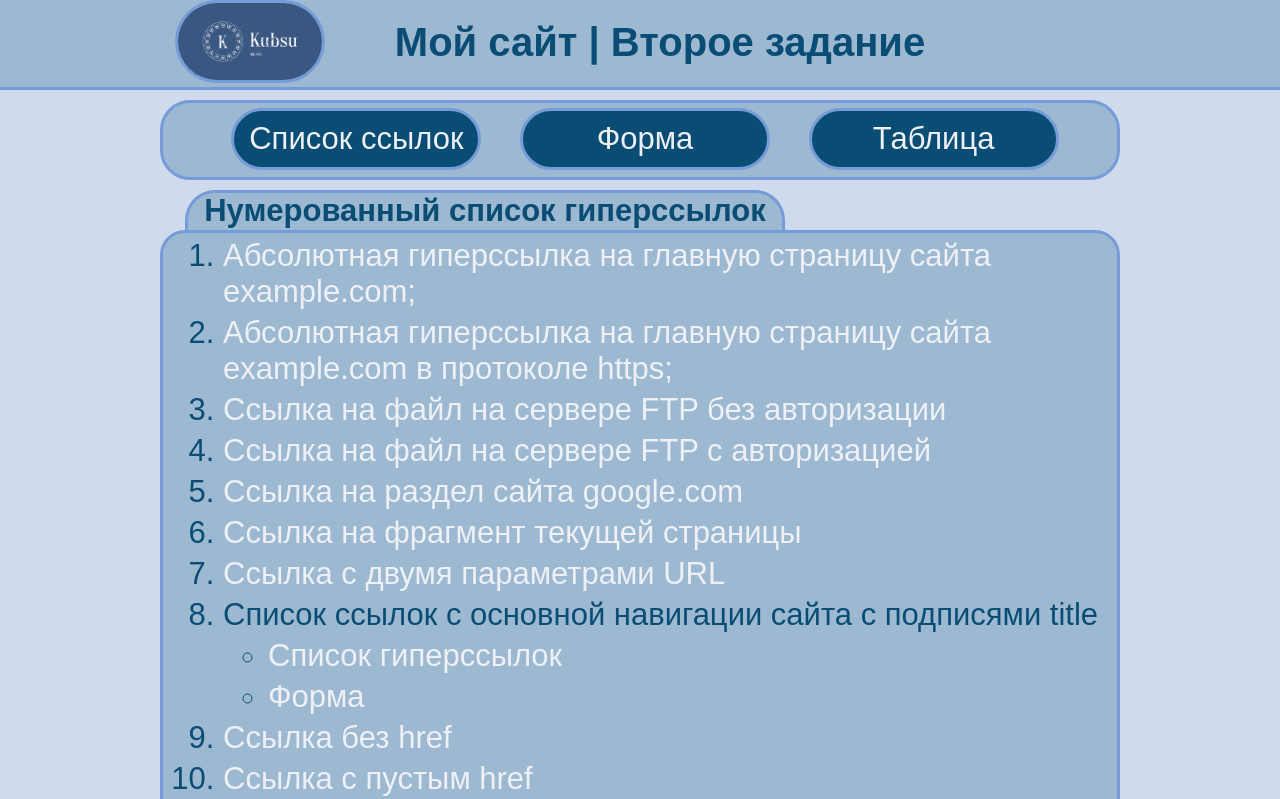
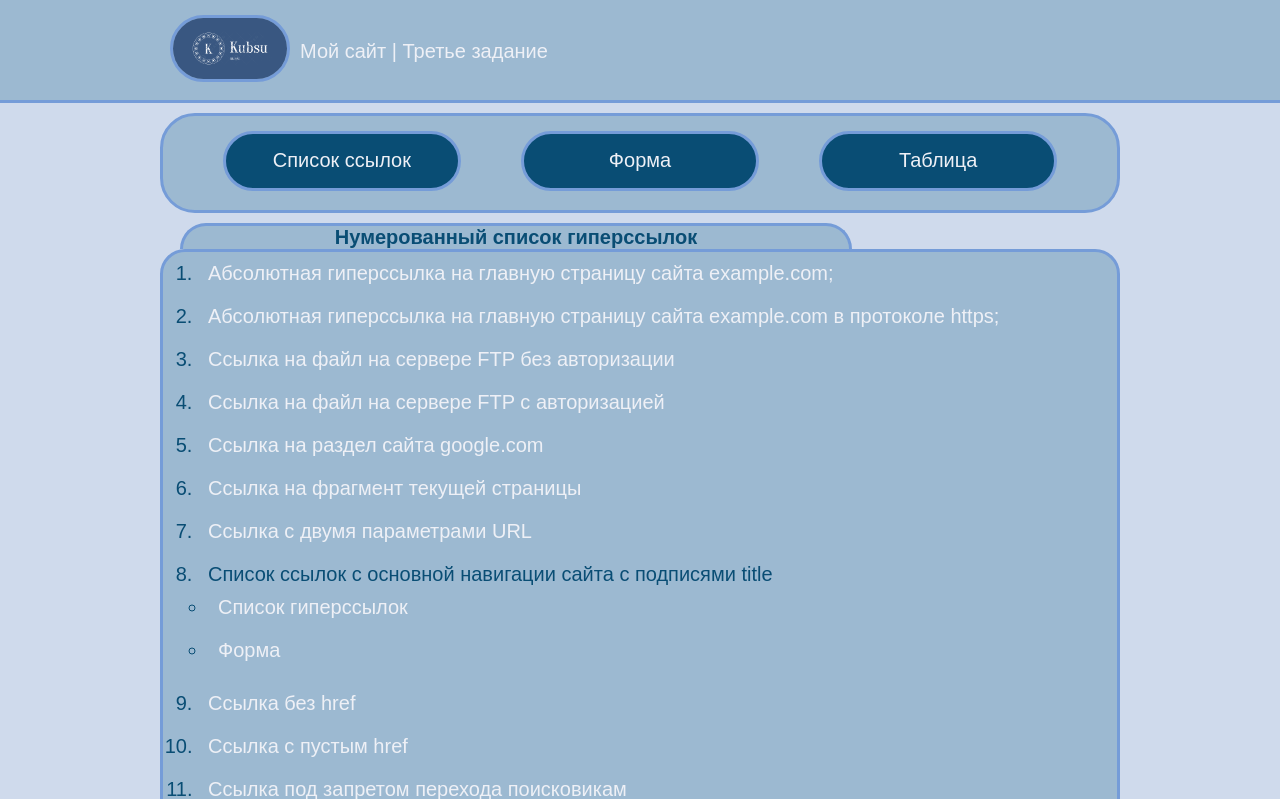
Before and after one commit to xrainie/web3, a plain HTML site: page index.html in a window 1280 px wide. Shown: the top 799 px of the page. Drawn offline with Linux system fonts and the light colour scheme.

Commit message:
well done

```diff
--- a/index.html
+++ b/index.html
@@ -8,21 +8,20 @@
     <link rel="stylesheet" href="style.css" />
   </head>
   <body>
+    <div class="main">
       <header>
-      <div>
-        <img class="page-logo" src="logo.png" alt="Лого" />
-        <a href="#top">Мой сайт | Второе задание</a>
+        <div class="header-content">
+          <img src="logo.png" alt="Лого kubsu" />
+          <a href="#top">Мой сайт | Третье задание</a>
         </div>
       </header>
-    <nav class="page-nav">
-      <ul>
-        <li><a href="#list">Список ссылок</a></li>
-        <li><a href="#form">Форма</a></li>
-        <li><a href="#page-table">Таблица</a></li>
-      </ul>
+      <nav>
+        <div><a href="#list">Список ссылок</a></div>
+        <div><a href="#form">Форма</a></div>
+        <div><a href="#page-table">Таблица</a></div>
       </nav>
-    <section class="list" id="list">
-      <div style="padding: 0; border:none; background-color:#cfdaec;">
+      <div class="main-content">
+        <div>
           <h2 class="page-content-bottom">Нумерованный список гиперссылок</h2>
           <div class="page-content">
             <ol>
@@ -100,6 +99,7 @@
                   width="500"
                   height="400"
                   usemap="#map"
+                  style="width: 80%; min-height: 300px;"
                 />
                 <p>
                   <map name="map"
@@ -155,45 +155,10 @@
           </div>
               </section>
         </div>
-    <div style="padding: 0; border:none; background-color:#cfdaec;">
-      <h2 class="page-content-bottom">Таблица</h2>
-      <div class="page-table" id="page-table">
-        <table>
-          <caption>
-            Caption
-          </caption>
-          <tr>
-            <th>Заголовок 1</th>
-            <th>Заголовок 2</th>
-            <th>Заголовок 3</th>
-          </tr>
-          <tr>
-            <td colspan="3">Объединенные ячейки</td>
-          </tr>
-          <tr>
-            <td rowspan="2">Значение 1</td>
-            <td>Значение 2</td>
-            <td>Значение 3</td>
-          </tr>
-          <tr>
-            <td colspan="2">Объед. ячейки</td>
-          </tr>
-          <tr>
-            <td>Значение 1</td>
-            <td>Значение 2</td>
-            <td>Значение 3</td>
-          </tr>
-          <tr>
-            <td>Значение 1</td>
-            <td>Значение 2</td>
-            <td>Значение 3</td>
-          </tr>
-        </table>
       </div>
-    </div>
-    <div style="padding: 0; border:none; background-color:#cfdaec;">
+      <div class="main-form">
         <h2 class="page-content-bottom">Форма</h2>
-      <div class="form" id="form">
+      <div class="form, page-content" id="form">
         <form action="/" method="post">
           <label>
             Текстовое поле
@@ -268,6 +233,43 @@
         </form>
       </div>
       </div>
-    <footer>(c)Соболев Владислав Викторович 2022</footer>
+      <div class="main-table">
+        <h2 class="page-content-bottom">Таблица</h2>
+      <div class="page-table, page-content" id="page-table">
+        <table>
+          <caption>
+            Caption
+          </caption>
+          <tr>
+            <th>Заголовок 1</th>
+            <th>Заголовок 2</th>
+            <th>Заголовок 3</th>
+          </tr>
+          <tr>
+            <td colspan="3">Объединенные ячейки</td>
+          </tr>
+          <tr>
+            <td rowspan="2">Значение 1</td>
+            <td>Значение 2</td>
+            <td>Значение 3</td>
+          </tr>
+          <tr>
+            <td colspan="2">Объед. ячейки</td>
+          </tr>
+          <tr>
+            <td>Значение 1</td>
+            <td>Значение 2</td>
+            <td>Значение 3</td>
+          </tr>
+          <tr>
+            <td>Значение 1</td>
+            <td>Значение 2</td>
+            <td>Значение 3</td>
+          </tr>
+        </table>
+      </div>
+      </div>
+      <footer>(с) Владислав Соболев Викторович 2022</footer>
+    </div>
   </body>
 </html>
--- a/style.css
+++ b/style.css
@@ -1,8 +1,8 @@
 * {
   font-family: Arial, Helvetica, sans-serif;
-  font-size: 31px;
-  text-align: center;
+  font-size: 20px;
   margin: 0;
+  padding: 0;
   color: #094d74;
   box-sizing: border-box;
 }
@@ -14,111 +14,84 @@ a {
   color: #eef0f6;
 }
 li {
-  margin: 5px;
 }
-div {
+.main {
+  display: flex;
+  flex-direction: column;
+  justify-content: space-between;
+}
+header {
+  background-color: #9cb9d1;
+  width: 100%;
+  min-height: 100px;
+  border-bottom: 3px solid #759cd8;
+  margin-bottom: 10px;
+}
+header img {
+  max-width: 120px;
+  max-height: 80px;
+  border: 3px solid #759cd8;
+  border-radius: 35px;
   margin: 0 auto;
-  padding: 0 0 0 15px;
-  max-width: 960px;
+  float: left;
+}
+.header-content {
+  min-height: 100px;
+  margin: 0 auto;
+  padding: 15px 10px 0 10px;
+  clear: both;
+}
+.header-content a {
+  display: inline-block;
+  padding: 25px 0 0 10px;
+}
+nav {
+  display: flex;
+  flex-direction: column;
+  justify-content: space-evenly;
+  background-color: #9cb9d1;
+  width: 100%;
+  height: 200px;
+  border-radius: 35px;
+  border: 3px solid #759cd8;
+}
+nav div {
+  margin: 0 auto;
+  border: 3px solid #759cd8;
+  background-color: #094d74;
+  border-radius: 35px;
+  min-height: 50px;
+  width: 40%;
+  text-align: center;
+}
+nav div a {
+  display: block;
+  width: 100%;
+  min-height: 50px;
+  padding: 15px 0;
+}
+.page-content {
   background-color: #9cb9d1;
   border: 3px solid #759cd8;
   border-radius: 25px;
+  padding: 0 0 0 35px;
 }
-header {
-  border-bottom: 3px solid #759cd8;
-  font-size: 60px;
-  background-color: #9cb9d1;
-  height: 90px;
-}
-header div {
-  clear: both;
-  border: none;
-  height: 960px;
-  margin: 0 auto;
-  text-align: center;
-  height: 80px;
-}
-header div a {
-  margin: 20px 125px 0px 0px;
-  display: inline-block;
-  color: #094d74;
-  font-size: 40px;
-  font-weight: 600;
-}
-header img {
-  float: left;
-}
-.page-nav {
-  max-width: 960px;
-  border: 3px solid #759cd8;
-  border-radius: 30px;
-  margin: 10px auto;
-  height: 80px;
-  background-color: #9cb9d1;
-  text-align: left;
-}
-.page-nav li {
-  display: inline-block;
-  margin: 5px 30px 0 0;
-  width: 250px;
-  border: 3px solid #759cd8;
-  background-color: #094d74;
-  border-radius: 35px;
+.page-content li {
   padding: 10px;
 }
-.page-nav li:hover {
-  background-color: #759cd8;
-}
-.page-nav li a {
-  display: block;
-  height: 100%;
-  width: 100%;
-}
-.page-content {
-  margin: 0 auto 10px auto;
-}
-.page-content li {
-  text-align: left;
+form {
+  margin: 5px;
+  text-align: center;
 }
 .page-content-bottom {
+  margin: 10px 0 0 20px;
+  text-align: center;
   display: block;
+  width: 70%;
   background-color: #9cb9d1;
-  max-width: 600px;
-  margin: 0 0 0 25px;
-  height: 40px;
   border: 3px solid #759cd8;
   border-radius: 30px 30px 0 0;
   border-bottom: 0;
-}
-
-.form {
-  margin: 0px auto;
-}
-.form label input {
-  margin: 10px 0 10px 0;
-  border-color: #9cb9d1;
-}
-.form label input:focus {
-  border: 3px solid #759cd8;
-}
-footer {
-  margin: 30px 0 0 0;
-  border-top: 3px solid #759cd8;
-  font-size: 25px;
-  text-align: left;
-  background-color: #9cb9d1;
-  height: 80px;
-  padding: 25px 0 0 0;
-}
-.page-logo {
-  max-width: 150px;
-  max-height: 150px;
-  float: left;
-  border: 3px solid #759cd8;
-  border-radius: 75px;
-}
-.page-table {
-  margin: auto auto 10px auto;
 }
 table {
   border: 3px solid #759cd8;
@@ -138,6 +111,58 @@ table tr:nth-child(odd) {
 table tr:nth-child(even) {
   background-color: aquamarine;
 }
-.page-content-bottom a:hover {
+.page-content a:hover {
   color: #7f88ac;
 }
+footer {
+  margin-top: 10px;
+  background-color: #9cb9d1;
+  width: 100%;
+  min-height: 100px;
+  border-top: 3px solid #759cd8;
+  text-align: left;
+  padding: 35px 0;
+}
+@media screen and (min-width: 800px) {
+  .header-content {
+    max-width: 960px;
+  }
+  header {
+    width: 100%;
+  }
+  nav {
+    flex-direction: row;
+    height: 100px;
+    width: 960px;
+    margin: 0 auto;
+  }
+  nav div {
+    height: 60px;
+    width: 25%;
+    margin: 15px 0;
+  }
+  div {
+    margin: 0 auto;
+  }
+  .page-content {
+    width: 960px;
+  }
+  header {
+    order: 1;
+  }
+  nav {
+    order: 2;
+  }
+  .main-content {
+    order: 3;
+  }
+  .main-table {
+    order: 4;
+  }
+  .main-form {
+    order: 5;
+  }
+  footer {
+    order: 6;
+  }
+}
```
Lines whose indentation alone changed are shown as unchanged.
